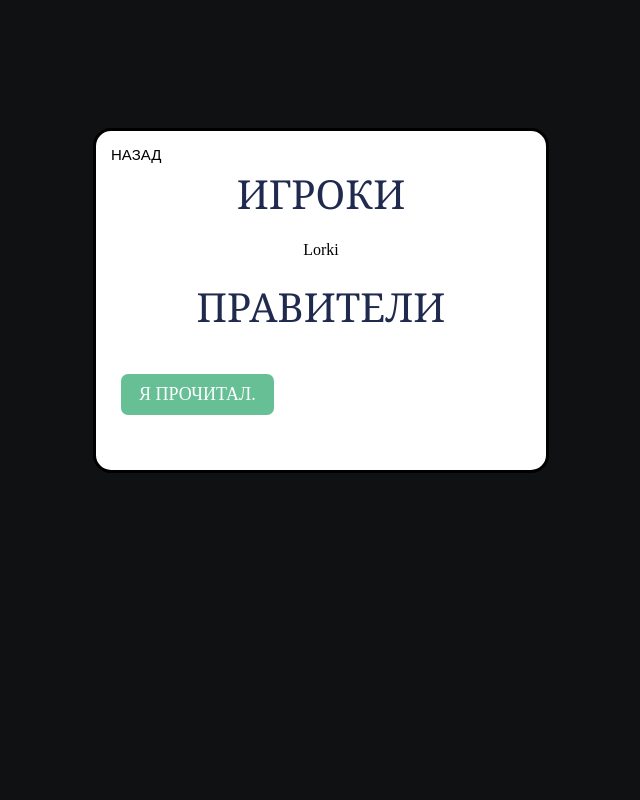
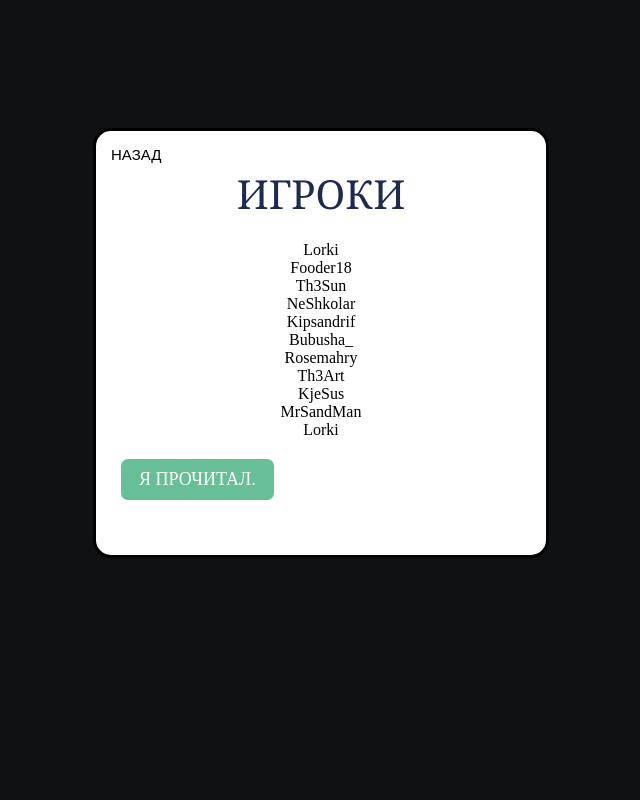
Before and after one commit to LorkiNikita/libertyhistory, a plain HTML site: page home/index.html in a window 1280 px wide. Both pictures are taken after a click on the link "ИГРОКИ КЛАНА". Shown: the top 800 px of the page, without its empty margins (319-959 px from the left). Drawn offline with Linux system fonts and the light colour scheme.

Commit message:
commitplayers one

```diff
--- a/home/index.html
+++ b/home/index.html
@@ -186,9 +186,17 @@
                         </div>
                         <a href="#" class="close_popup popup_close">Назад</a>
                         <div class="login_t">Lorki</div>
-                        <div class="login_h">
-                            <div class="login_h_a">правители</div>
-                        </div>
+                        <div class="login_t">Fooder18</div>
+                        <div class="login_t">Th3Sun</div>
+                        <div class="login_t">NeShkolar</div>
+                        <div class="login_t">Kipsandrif</div>
+                        <div class="login_t">Bubusha_</div>
+                        <div class="login_t">Rosemahry</div>
+                        <div class="login_t">Th3Art</div>
+                        <div class="login_t">KjeSus</div>
+                        <div class="login_t">MrSandMan</div>
+                        <div class="login_t"></div>
+                        <div class="login_t">Lorki</div>
                         <div class="gohome">
                             <a class="login_en close_popup">Я прочитал.</a>
 
```
